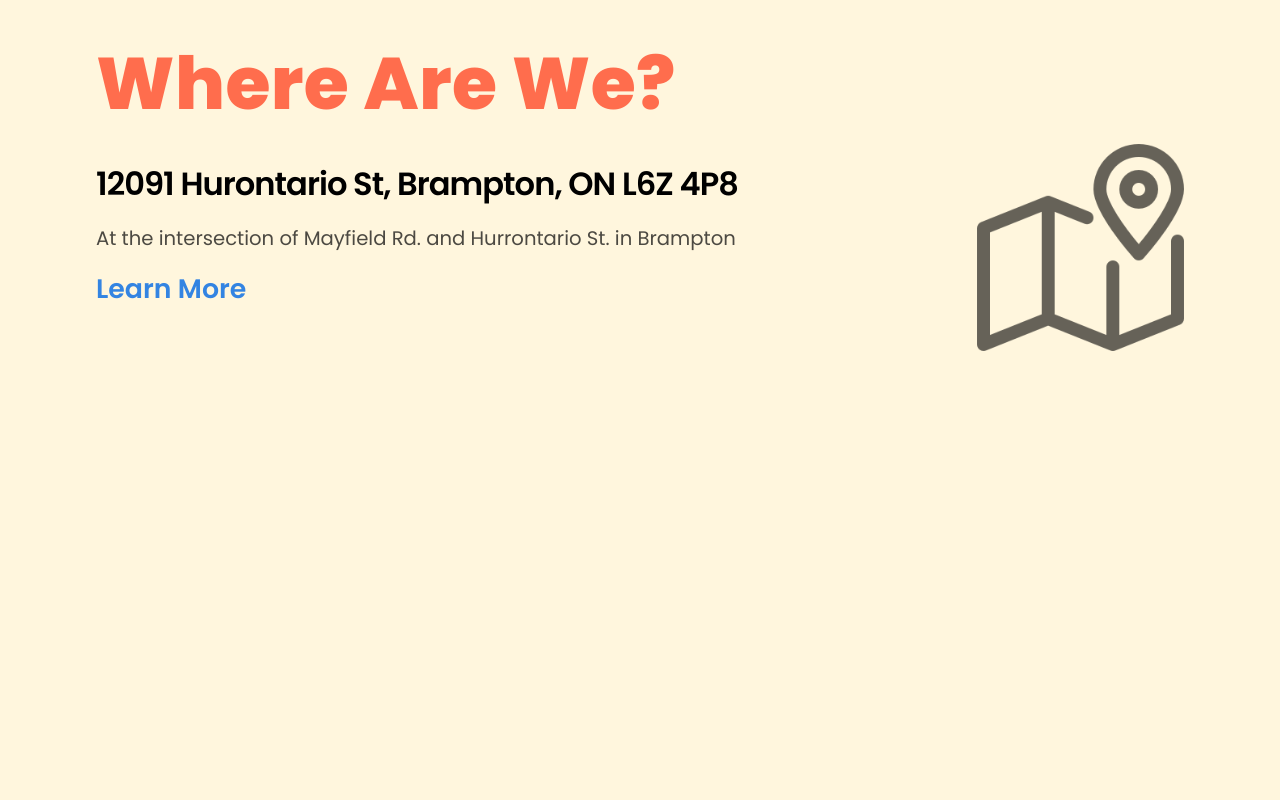
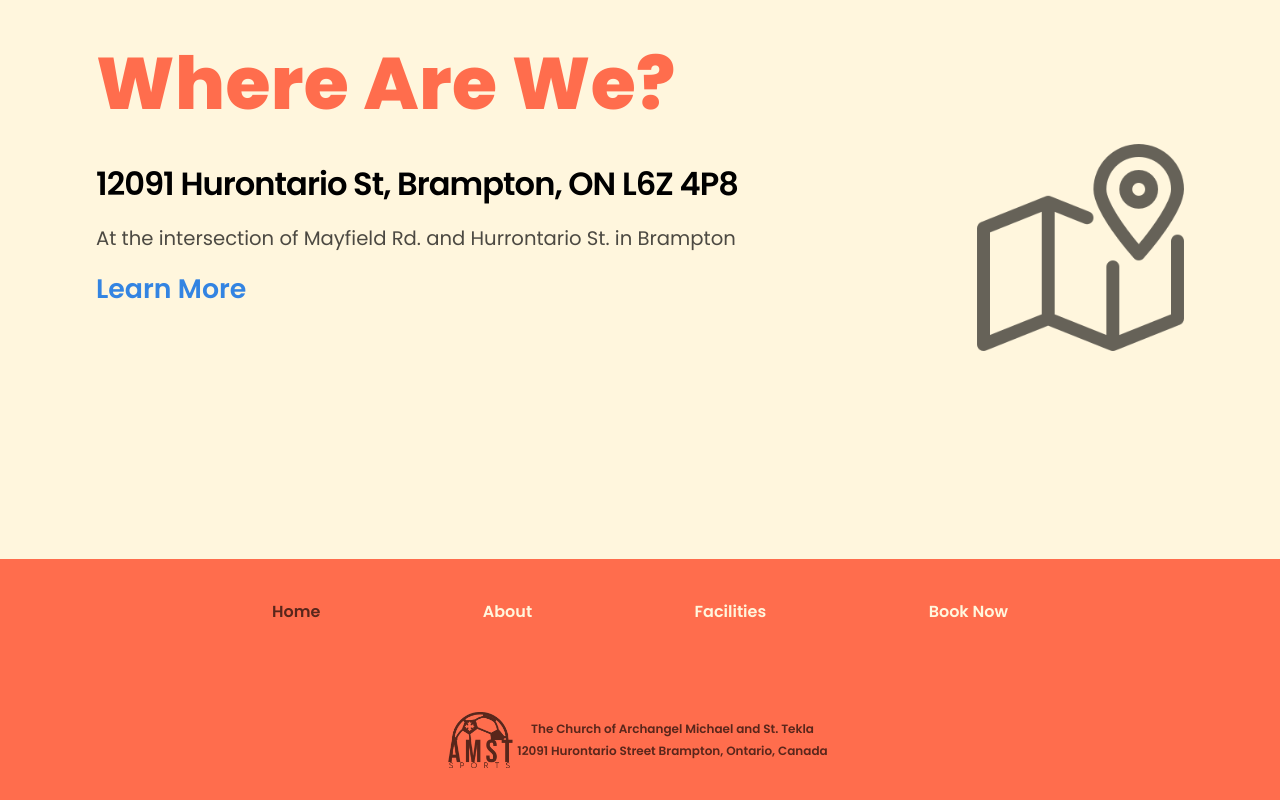
Before and after one commit to saweresg/amst-sports, a React (Create React App) app in the folder client/: page / in a window 1280 px wide. Shown: the part 2002-2802 px from the top of the page. Before the commit the page ends 2481 px from the top, so only its background shows below. Built offline with nearby package versions, Linux system fonts and the light colour scheme; no server answers.

Commit message:
added Footer component to be present universally (removed from other pages)

```diff
--- a/client/src/App.js
+++ b/client/src/App.js
@@ -28,8 +28,9 @@ import Facilities from "./containers/facilities/Facilities";
 
 function App() {
   return (
-    <div className="main">
+    <div class="main">
       <Router>
+        <div class="main-page">
           <AuthProvider>
             {/* <UserForm /> */}
             <Routes>
@@ -62,6 +63,8 @@ function App() {
               {/* <Route exact path='/checkout' element={<PrivateRoute><Dashboard/></PrivateRoute>}></Route> */}
             </Routes>
           </AuthProvider>
+        </div>
+        <Footer />
       </Router>
     </div>
   );
```
Lines whose indentation alone changed are shown as unchanged.
